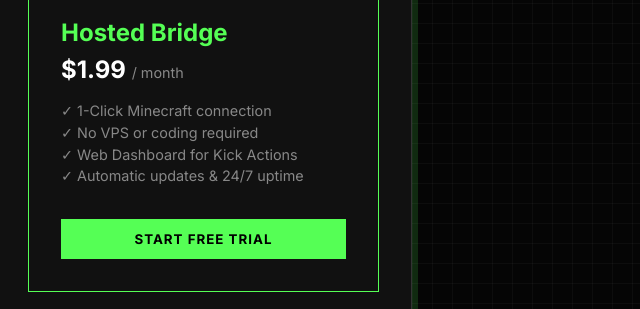
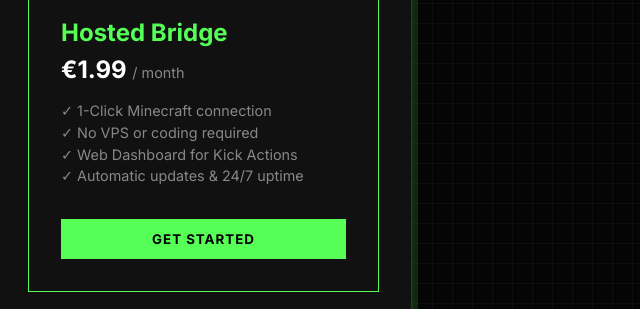
Before and after one commit to eyeskiller/paper-kick-com, a website: page bridge-server/public/saas/index.html in a window 1280 px wide. Shown: the part 317-626 px from the top of the page, 628-1268 px from the left. Drawn offline with Linux system fonts and the light colour scheme; no server answers.

Commit message:
docs: update pricing to EUR and remove free trial

```diff
--- a/bridge-server/public/saas/index.html
+++ b/bridge-server/public/saas/index.html
@@ -38,14 +38,14 @@
         <div style="border: 1px solid var(--primary); background: var(--panel-bg); padding: 2rem; flex: 1; min-width: 300px; text-align: left; position: relative;">
           <div style="position: absolute; top: -12px; right: 20px; background: var(--primary); color: #000; padding: 0.25rem 0.75rem; font-size: 0.75rem; font-weight: bold; text-transform: uppercase;">Recommended</div>
           <h3 style="color: var(--primary); font-size: 1.5rem; margin-bottom: 0.5rem;">Hosted Bridge</h3>
-          <p style="font-size: 1.5rem; font-weight: bold; color: var(--text); margin-bottom: 1rem;">$1.99 <span style="font-size: 0.9rem; font-weight: normal; color: var(--text-muted);">/ month</span></p>
+          <p style="font-size: 1.5rem; font-weight: bold; color: var(--text); margin-bottom: 1rem;">€1.99 <span style="font-size: 0.9rem; font-weight: normal; color: var(--text-muted);">/ month</span></p>
           <ul style="list-style: none; padding: 0; color: var(--text-muted); font-size: 0.9rem; line-height: 1.5; margin-bottom: 2rem;">
             <li>✓ 1-Click Minecraft connection</li>
             <li>✓ No VPS or coding required</li>
             <li>✓ Web Dashboard for Kick Actions</li>
             <li>✓ Automatic updates & 24/7 uptime</li>
           </ul>
-          <button onclick="showAuthView('register')" class="primary-btn" style="width: 100%;">Start Free Trial</button>
+          <button onclick="showAuthView('register')" class="primary-btn" style="width: 100%;">Get Started</button>
         </div>
       </div>
 
```
Also changed, not shown: README.md.
